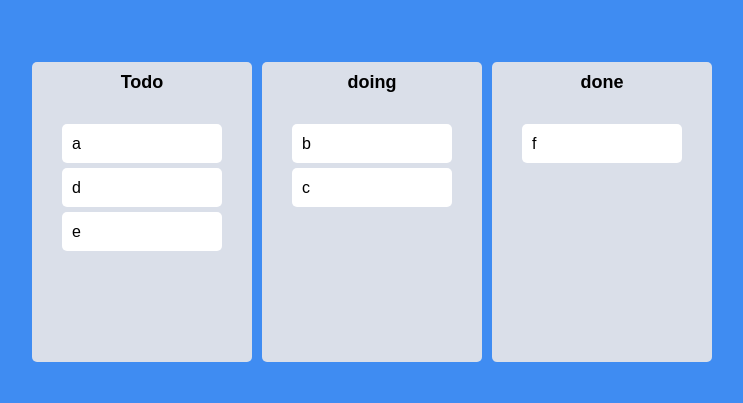
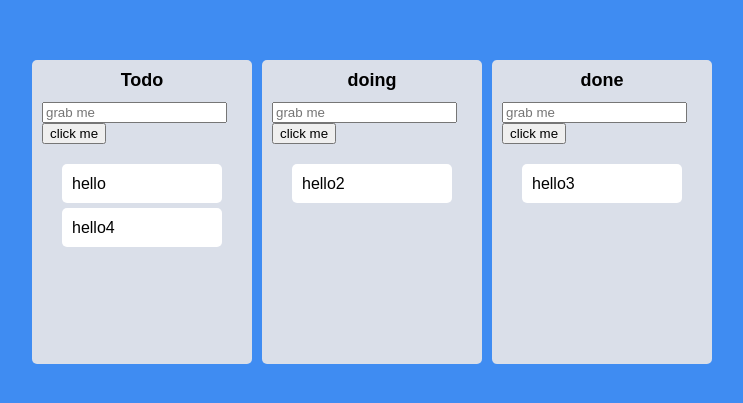
Before and after one commit to Namyunha/Trello, a React (Create React App) app: page / in a window 1280 px wide. Shown: the part 193-596 px from the top of the page, without its empty margins (268-1011 px from the left). Built offline with nearby package versions, Linux system fonts and the light colour scheme.

Commit message:
change string to object in todos

```diff
--- a/src/App.tsx
+++ b/src/App.tsx
@@ -31,18 +31,12 @@ function App() {
 
   const onDragEnd = ( info: DropResult) => {
     let {destination, draggableId, source} = info;
-
     if(!destination) return;
-
     if(destination?.droppableId === source.droppableId) {
-      let changeTodos = [...todos[destination.droppableId]];
-      changeTodos.splice(source.index, 1);
-      changeTodos.splice(destination.index, 0, draggableId);
-      dispatch(setSameTodos({changeTodos, destination}))
+      dispatch(setSameTodos({ todos, source, destination }))
     }
-
     if(destination?.droppableId !== source.droppableId) {
-      dispatch(setCrossTodos({...todos, destination, source, draggableId}));
+      dispatch(setCrossTodos({todos, destination, source, draggableId}));
     }
   }
 
--- a/src/components/Board.tsx
+++ b/src/components/Board.tsx
@@ -2,24 +2,39 @@ import { Droppable } from "react-beautiful-dnd"
 import styled from "styled-components"
 import DraggableCard from '../components/Draggable'
 import { BoardWrapper } from "../styles"
+import { useRef } from "react";
+import { ITodo } from "../features/todo/todosSlice";
 
 interface IBoard {
-    toDos: string[]
+    toDos: ITodo[]
     boardId: string
 }
 const Board = ({toDos, boardId}:IBoard) => {
-
+  const inputRef = useRef<HTMLInputElement>(null);
+  // 위는 JS에서  document.querySelector 하는 것과 동일하다.
+  const onClick = () => {
+    inputRef.current?.focus();
+    // 위는 react가 아니라 일반 JS를 이용한 것이다.
+    setTimeout(() => {
+      inputRef.current?.blur();
+    }, 5000)
+  };
   return (
     <Wrapper>
         <Title>{boardId}</Title>
+        <input ref={inputRef} placeholder="grab me" />
+        <button onClick={onClick}>click me</button>
         <Droppable droppableId={boardId}>
             {(magic, info) => (
                 <BoardWrapper
-                $isDraggingOver={info.isDraggingOver}
-                $isDraggingFromThis={Boolean(info.draggingFromThisWith)}
-                ref={magic.innerRef} {...magic.droppableProps}>
+                  $isDraggingOver={info.isDraggingOver}
+                  $isDraggingFromThis={Boolean(info.draggingFromThisWith)}
+                  ref={magic.innerRef} {...magic.droppableProps}>
+                {/* 위는 beautiful-dnd가 HTML 요소에 접근할 수 있어야 한다는 것이다.
+                beautiful-dnd를 이용해서 transformation을 하고 event listener를 넣고
+                여러가지를 시작하는 트리거 역할을 한다. */}
                     {toDos.map((toDo, index)=> (
-                    <DraggableCard key={toDo} toDo={toDo} index={index}/>
+                      <DraggableCard key={toDo.id} toDoId={toDo.id} toDoText={toDo.text} index={index}/>
                     ))}
                     {magic.placeholder}
                 </BoardWrapper>
--- a/src/components/Draggable.tsx
+++ b/src/components/Draggable.tsx
@@ -3,21 +3,22 @@ import { Draggable } from "react-beautiful-dnd"
 import { Card } from "../styles"
 
 interface IDraggableCard {
-    toDo: string;
+    toDoId: number;
+    toDoText: string;
     index: number;
 }
 
-const DraggableCard = ({toDo, index}:IDraggableCard) => {
-    console.log(toDo, "has been rendered");
+const DraggableCard = ({toDoId, toDoText, index}:IDraggableCard) => {
+    console.log(toDoText, "has been rendered");
   return (
-    <Draggable key={toDo} draggableId={toDo} index={index}>
+    <Draggable key={toDoId} draggableId={toDoId + ""} index={index}>
         {(magic, info) => (
             <Card $isDraggingOver={info.isDragging}
               ref={magic.innerRef}
                 {...magic.dragHandleProps}
                 {...magic.draggableProps}
               >
-            {toDo}
+            {toDoText}
             </Card>
         )}
     </Draggable>
--- a/src/features/todo/todosSlice.ts
+++ b/src/features/todo/todosSlice.ts
@@ -1,33 +1,31 @@
 import { createSlice } from "@reduxjs/toolkit";
 
 interface ITodosSlice {
-    [key: string]: string[];
+    [key: string]: ITodo[];
 }
 
-type ITodosProps  = {
-    destination: locationInfo;
-    draggableId: string;
-    source: locationInfo;
+export interface ITodo {
+    id: number;
+    text: string;
 }
 
-type locationInfo = {
-    droppable: string;
-    index: number;
-}
 
 const todosSlice = createSlice({
     name: 'todos',
     initialState: {
-        Todo: [ "a",  "d", "e" ],
-        doing: [ "b", "c" ],
-        done: [ "f" ]
+        Todo: [{ id:1, text: "hello"}, {id:4, text: "hello4"}],
+        doing: [{id:2, text: "hello2"}],
+        done: [{id:3, text: "hello3"}]
     } as ITodosSlice ,
     reducers: {
         setSameTodos: (state, action)  => {
-            let {payload : {destination : {droppableId}, changeTodos}} = action;
+            const { todos, source: {droppableId, index: sourceIndex}, destination: {index: destinationIndex} } = action.payload
+            let changeTodos = [...todos[droppableId]]
+            let changeTodo = changeTodos.splice(sourceIndex, 1);
+            changeTodos.splice(destinationIndex, 0, changeTodo[0])
             return {
                 ...state,
-                [droppableId]: changeTodos
+                [droppableId] : changeTodos
             }
         },
         setCrossTodos: (state, action) => {
```
